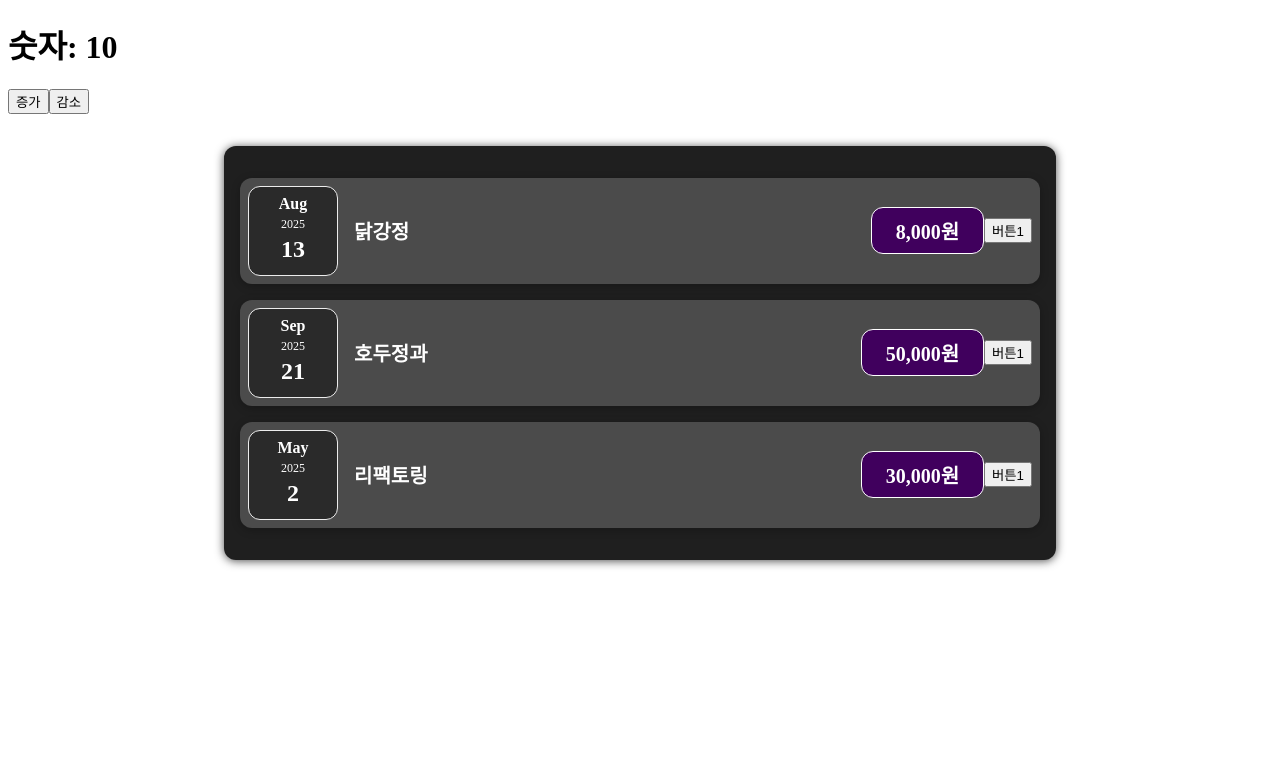
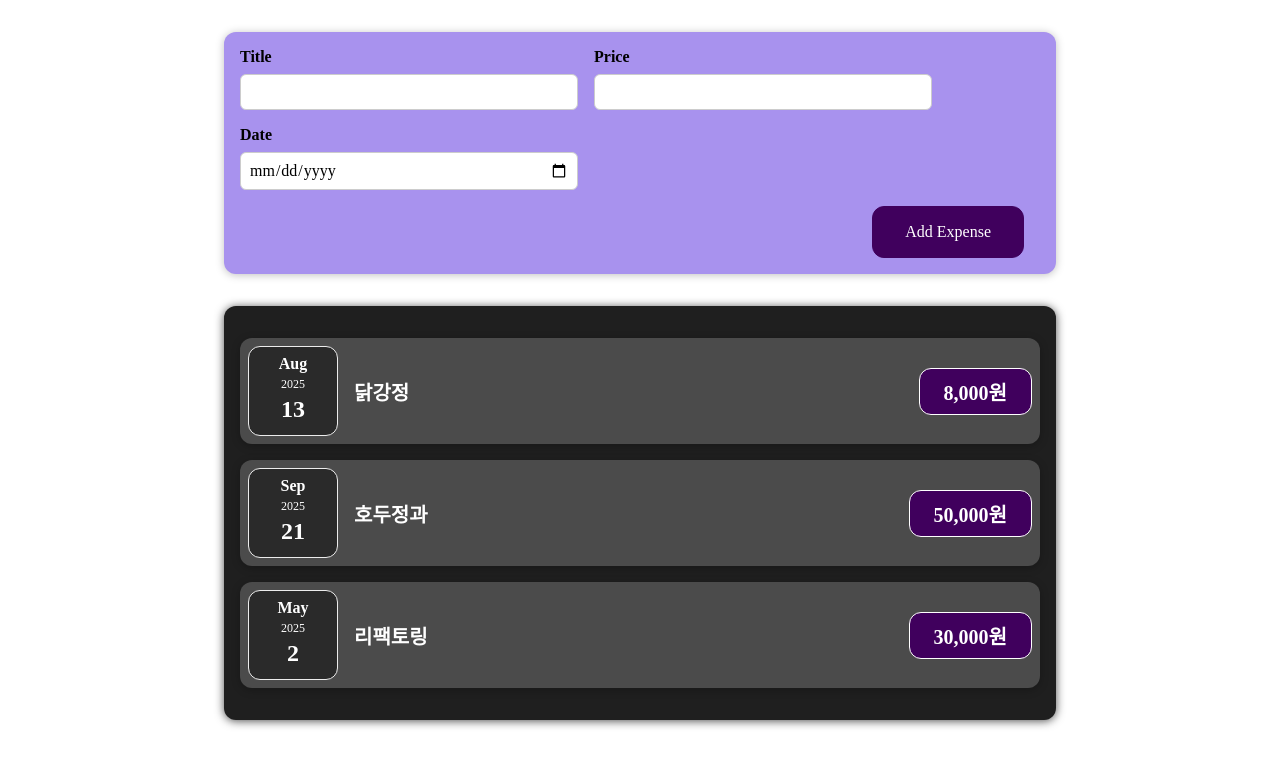
Before and after one commit to Kanggwanju/react-study202508, a React (Vite) app: page / in a window 1280 px wide. Shown: the top 766 px of the page. Built offline with nearby package versions, Linux system fonts and the light colour scheme.

Commit message:
2-3-1. 지출 양식 추가

```diff
--- a/src/App.jsx
+++ b/src/App.jsx
@@ -1,6 +1,6 @@
 import React from 'react';
 import ExpenseList from './components/expenses/ExpenseList.jsx';
-import Counter from './components/Counter.jsx';
+import NewExpense from './components/new-expense/NewExpense.jsx';
 
 const App = () => {
   const expenseList = [
@@ -23,7 +23,7 @@ const App = () => {
 
   return (
     <>
-      <Counter />
+      <NewExpense />
       <ExpenseList expenses={expenseList} />
     </>
   );
--- a/src/components/expenses/ExpenseItem.jsx
+++ b/src/components/expenses/ExpenseItem.jsx
@@ -13,18 +13,18 @@ const ExpenseItem = ({expense}) => {
   */
   const {title, date, price} = expense;
 
-  const [itemTitle, setItemTitle] = useState(title);
-  console.log(`변경 후: ${itemTitle}`);
+  // const [itemTitle, setItemTitle] = useState(title);
+  // console.log(`변경 후: ${itemTitle}`);
 
   // 원화 표기법으로 변환
   const formatPrice = new Intl.NumberFormat('ko-KR').format(price);
 
   // 이벤트 핸들러
-  const clickHandler = e => {
-    console.log(`변경 전: ${itemTitle}`);
-    // title = "짜장면";
-    setItemTitle("짜장면");
-  };
+  // const clickHandler = e => {
+  //   console.log(`변경 전: ${itemTitle}`);
+  //   // title = "짜장면";
+  //   setItemTitle("짜장면");
+  // };
 
   return (
     <div className="expense-item">
@@ -32,11 +32,11 @@ const ExpenseItem = ({expense}) => {
       <ExpenseDate expenseDate={date} />
 
       <div className="expense-item__description">
-        <h2>{itemTitle}</h2>
+        <h2>{title}</h2>
         <div className="expense-item__price">{formatPrice}원</div>
       </div>
 
-      <button id='btn1' onClick={clickHandler}>버튼1</button>
+      {/*<button id='btn1' onClick={clickHandler}>버튼1</button>*/}
     </div>
   );
 };
--- /dev/null
+++ b/src/components/new-expense/ExpenseForm.css
@@ -0,0 +1,26 @@
+.new-expense__controls {
+    display: flex;
+    flex-wrap: wrap;
+    gap: 1rem;
+    margin-bottom: 1rem;
+    text-align: left;
+}
+
+.new-expense__control label {
+    font-weight: bold;
+    margin-bottom: 0.5rem;
+    display: block;
+}
+
+.new-expense__control input {
+    font: inherit;
+    padding: 0.5rem;
+    border-radius: 6px;
+    border: 1px solid #ccc;
+    width: 20rem;
+    max-width: 100%;
+}
+
+.new-expense__actions {
+    text-align: right;
+}
--- /dev/null
+++ b/src/components/new-expense/ExpenseForm.jsx
@@ -0,0 +1,45 @@
+import React from 'react';
+import './ExpenseForm.css';
+
+const ExpenseForm = () => {
+  // 오늘 날짜를 YYYY-MM-DD 형식으로 가져오는 함수
+  const getTodayDate = () => {
+    const today = new Date();
+    const year = today.getFullYear();
+    const month = String(today.getMonth() + 1).padStart(2, '0'); // 월은 0부터 시작하므로 1을 더해줌
+    const day = String(today.getDate()).padStart(2, '0');
+    return `${year}-${month}-${day}`;
+  };
+
+  return (
+    <form>
+      <div className='new-expense__controls'>
+        <div className='new-expense__control'>
+          <label>Title</label>
+          <input type='text' />
+        </div>
+        <div className='new-expense__control'>
+          <label>Price</label>
+          <input
+            type='number'
+            min='100'
+            step='100'
+          />
+        </div>
+        <div className='new-expense__control'>
+          <label>Date</label>
+          <input
+            type='date'
+            min='2019-01-01'
+            max={getTodayDate()}
+          />
+        </div>
+      </div>
+      <div className='new-expense__actions'>
+        <button type='submit'>Add Expense</button>
+      </div>
+    </form>
+  );
+};
+
+export default ExpenseForm;
--- /dev/null
+++ b/src/components/new-expense/NewExpense.css
@@ -0,0 +1,38 @@
+.new-expense {
+    background-color: #a892ee;
+    padding: 1rem;
+    margin: 2rem auto;
+    width: 50rem;
+    max-width: 95%;
+    border-radius: 12px;
+    text-align: center;
+    box-shadow: 0 1px 8px rgba(0, 0, 0, 0.25);
+}
+
+.new-expense button {
+    font: inherit;
+    cursor: pointer;
+    padding: 1rem 2rem;
+    border: 1px solid #40005d;
+    background-color: #40005d;
+    color: white;
+    border-radius: 12px;
+    margin-right: 1rem;
+}
+
+.new-expense button:hover,
+.new-expense button:active {
+    background-color: #510674;
+    border-color: #510674;
+}
+
+.new-expense button.alternative {
+    color: #220131;
+    border-color: transparent;
+    background-color: transparent;
+}
+
+.new-expense button.alternative:hover,
+.new-expense button.alternative:active {
+    background-color: #ddb3f8;
+}
--- /dev/null
+++ b/src/components/new-expense/NewExpense.jsx
@@ -0,0 +1,13 @@
+import React from 'react';
+import './NewExpense.css';
+import ExpenseForm from './ExpenseForm';
+
+const NewExpense = () => {
+  return (
+    <div className='new-expense'>
+      <ExpenseForm />
+    </div>
+  );
+};
+
+export default NewExpense;
```
